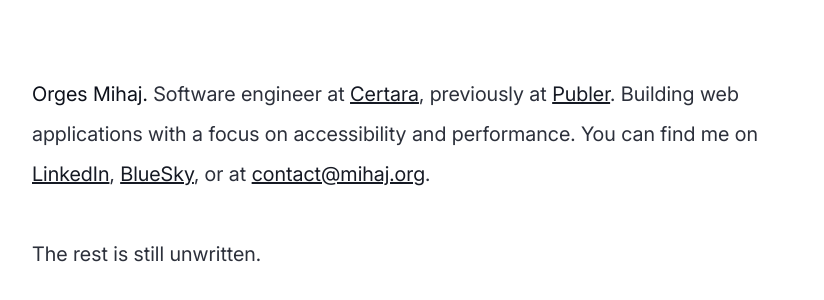
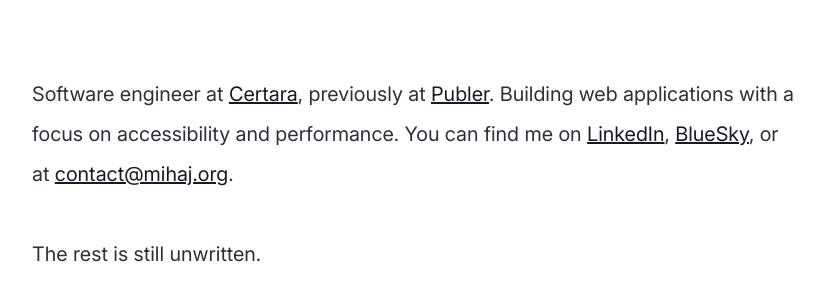
Before and after one commit to orgesmihaj/mihaj.org, a website built with Vite: page index.html in a window 1280 px wide. Shown: the part 226-526 px from the top of the page, without its empty margins (224-1048 px from the left). Built offline with nearby package versions, Linux system fonts and the light colour scheme.

Commit message:
Removing `Orges Mihaj` in introduction text.

```diff
--- a/index.html
+++ b/index.html
@@ -18,7 +18,7 @@
   <body>
 		<main class="layout">
 			<p>
-				<em>Orges Mihaj.</em> Software engineer at <a href="https://www.certara.com" target="_blank">Certara</a>,
+				Software engineer at <a href="https://www.certara.com" target="_blank">Certara</a>,
 				previously at <a href="https://publer.com" target="_blank">Publer</a>.
 				Building web applications with a focus on accessibility and performance.
 				You can find me on <a href="https://www.linkedin.com/in/orgesmihaj" target="_blank">LinkedIn</a>,
```
